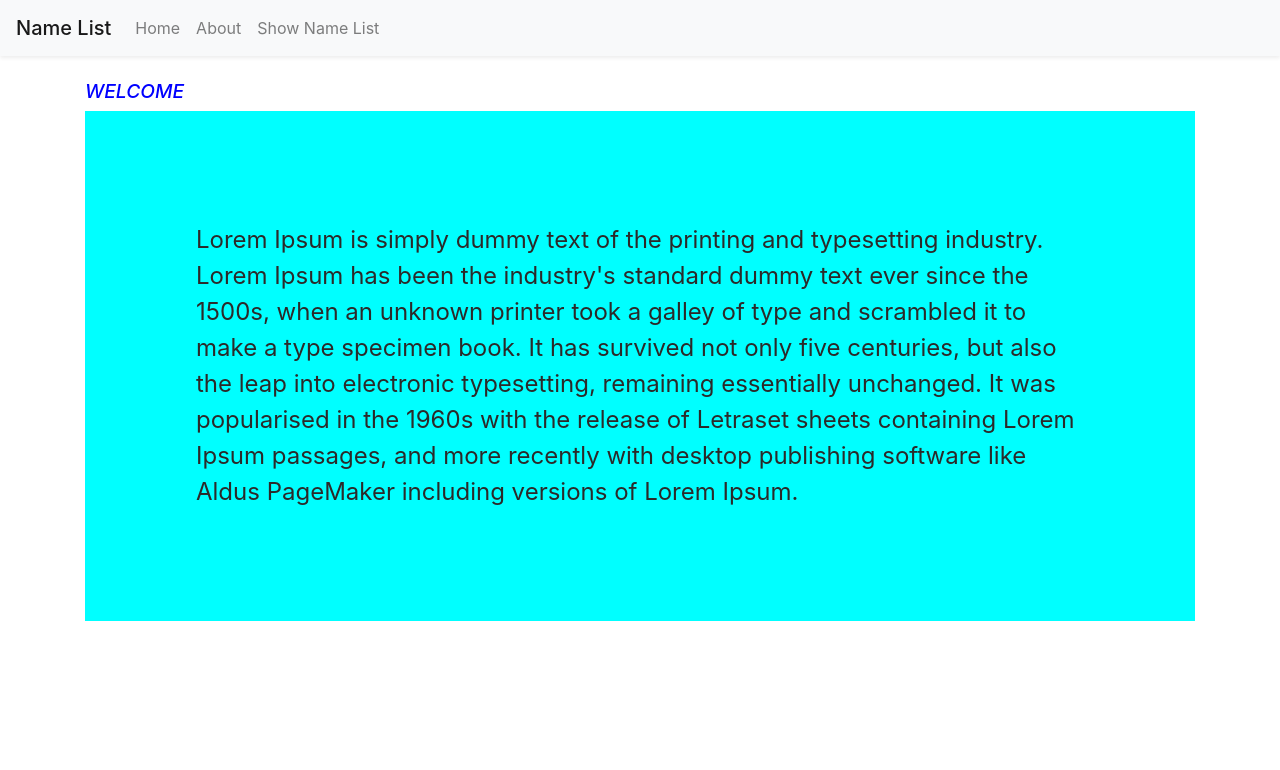
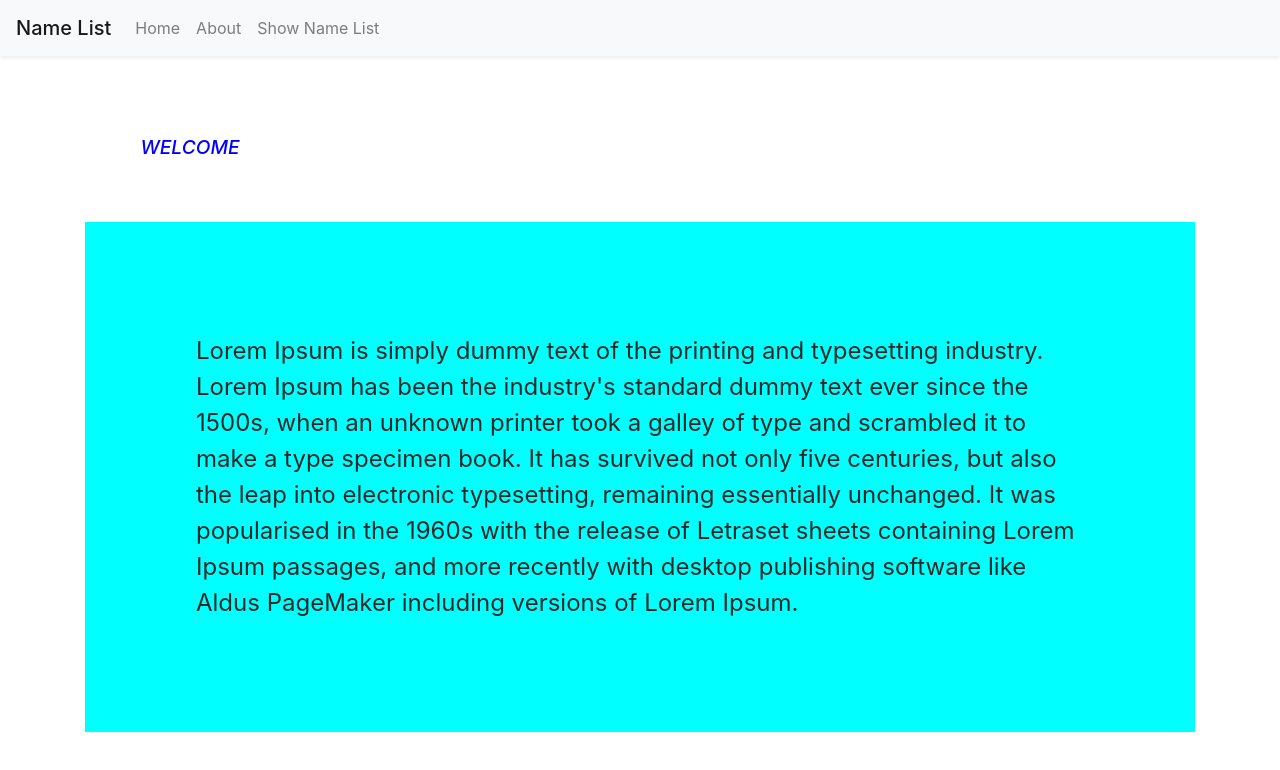
Before and after one commit to Audarilanka/RandomUserOnline-React-App, a React (Create React App) app: page /home in a window 1280 px wide. Shown: the top 770 px of the page. Built offline with nearby package versions, Linux system fonts and the light colour scheme.

Commit message:
project(random user)

```diff
--- a/src/components/pages/Home/Home.css
+++ b/src/components/pages/Home/Home.css
@@ -2,6 +2,7 @@
   font-size: 120%;
   color: blue;
   font-style: italic;
+  padding: 5%;
 }
 .para {
   font-size: 150%;
```
